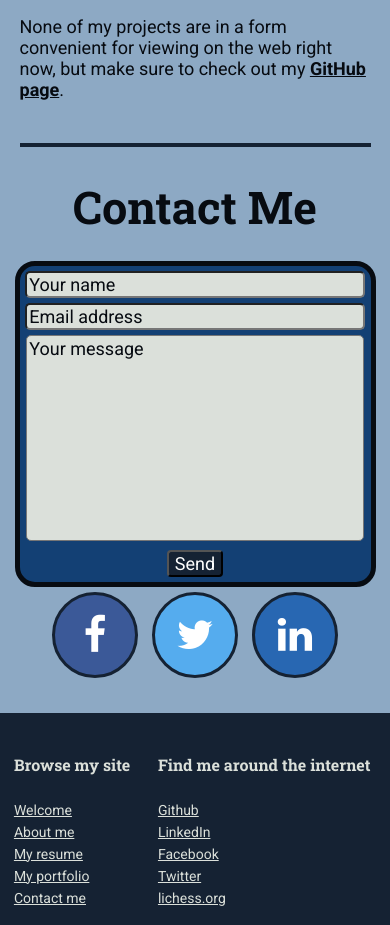
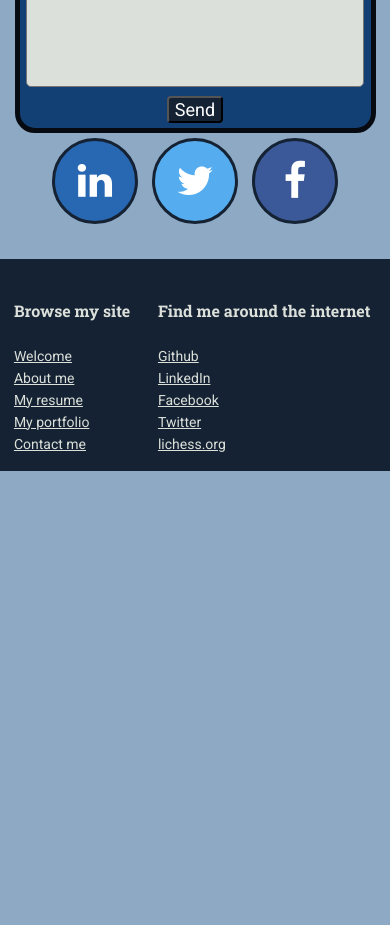
Before and after one commit to ejyager00/ejyager00.github.io, a plain HTML site: page index.html in a window 390 px wide. Shown: the part 4640-5565 px from the top of the page. After the commit the page ends 5111 px from the top, so only its background shows below. Drawn offline with Linux system fonts and the light colour scheme.

Commit message:
rearrange social media widgets and fix bug with welcome area

```diff
--- a/index.html
+++ b/index.html
@@ -192,9 +192,9 @@
         </form>
       </div>
       <div id="social-media">
+        <a href="https://www.linkedin.com/in/eric-yager-34b91714b/" class="fa fa-linkedin"></a>
+        <a href="https://twitter.com/EricYager4" class="fa fa-twitter"></a>
         <a href="https://www.facebook.com/eric.yager.750" class="fa fa-facebook"></a>
-        <a href="https://twitter.com/EricYager4" class="fa fa-twitter"></a>
-        <a href="https://www.linkedin.com/in/eric-yager-34b91714b/" class="fa fa-linkedin"></a>
       </div>
     </div>
   </article>
@@ -224,7 +224,7 @@
     document.getElementsByTagName('HTML')[0].style.scrollPaddingTop = nav_height.toString()+"px";
 
     var welcome_height=window.innerHeight-nav_height;
-    if (welcome_height>window.innerWidth) welcome_height=window.innerHeight;
+    if (welcome_height>window.innerWidth) welcome_height=window.innerWidth;
     document.getElementById("main-content").style.height = welcome_height.toString()+"px";
     if (window.innerWidth>339) {
       var textmargintop = .5*(document.getElementById("image-content").offsetHeight-document.getElementById("text-content").offsetHeight-.02*window.innerWidth);
```
